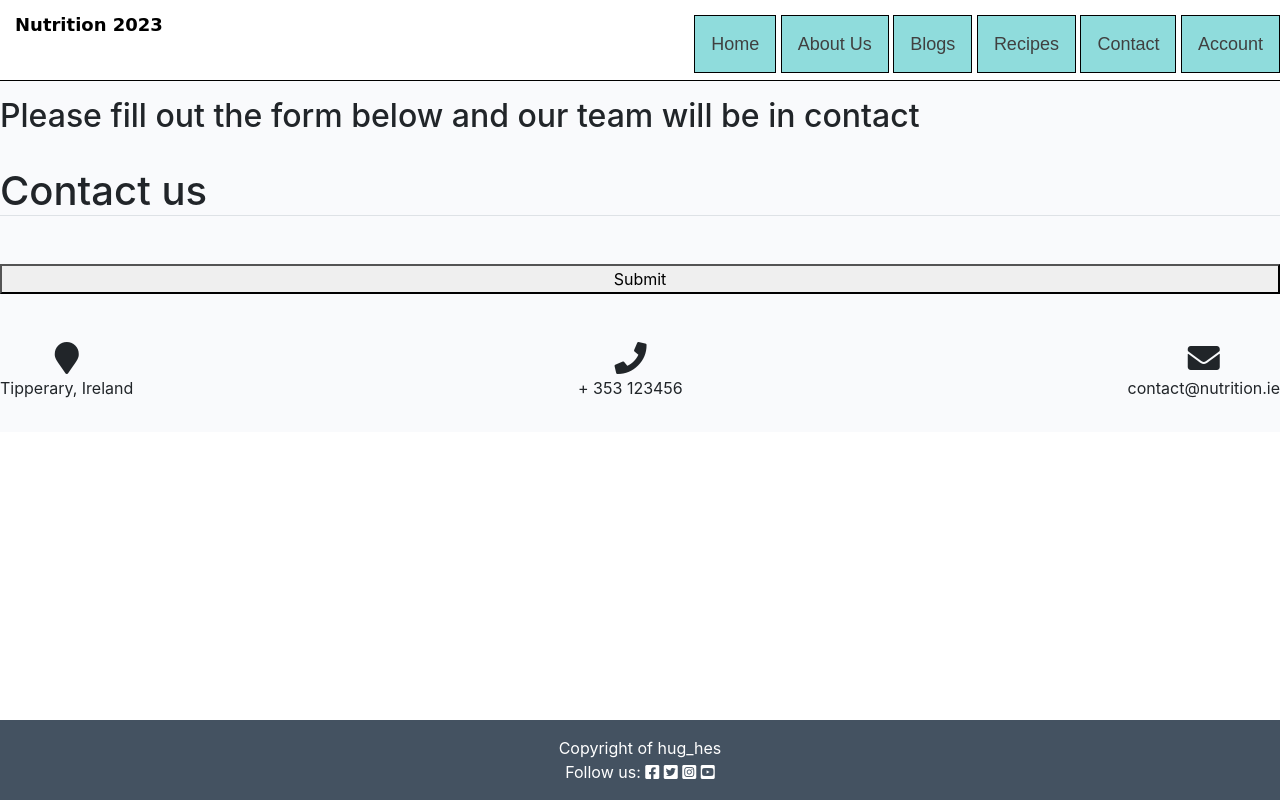
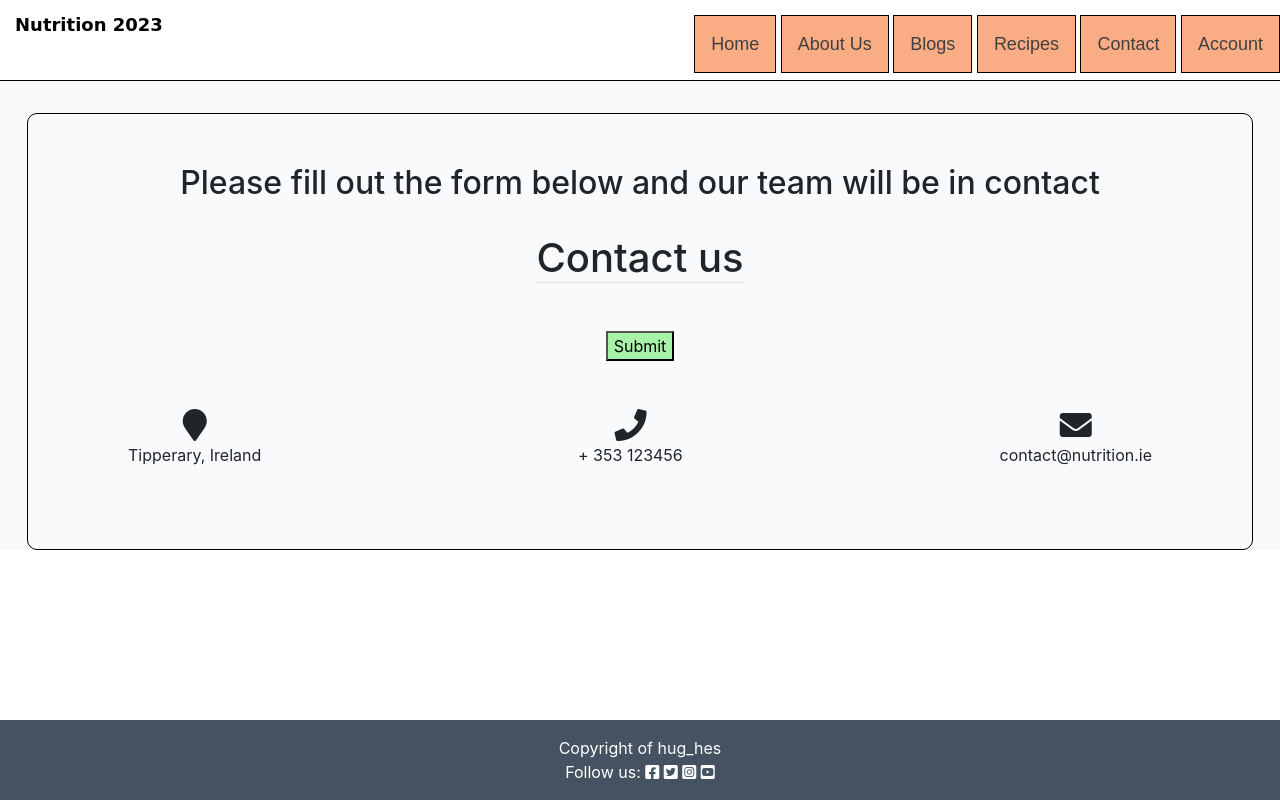
Before and after one commit to hughes84/my-blog-pp4, a Django app: page /contact in a window 1280 px wide. Run offline with Django 3.2, Linux system fonts and the light colour scheme; some libraries are stand-ins or nearby versions.

Commit message:
Add style to contact and resipedetail page

```diff
--- a/static/css/style.css
+++ b/static/css/style.css
@@ -59,38 +59,15 @@ body {
 }
 
 .masthead {
-    margin-top: 10px;
-    overflow: hidden;
-    position: relative;
-    display: inline-block;
-    height: 33vh;
-    width: 100%;
+    margin-top: 40px;
+
 }
 
 .masthead-text {
     background-color: #445261;
     color: white;
-    position: relative;
+
 }
-
-.masthead-image {
-    position: relative;
-    overflow: hidden;
-}
-
-/* .masthead-image:after {
-    content: "";
-    position: absolute;
-    top: 0;
-    right: 90%;
-    height: 100%;
-    width: 150%;
-    background: #c30957;
-    -webkit-transform: skew(15deg);
-    -moz-transform: skew(15deg);
-    transform: skew(15deg);
-    z-index: 100;
-} */
 
 .post-link {
     text-decoration: none;
@@ -182,9 +159,10 @@ nav.main-navigation ul.nav-list {
 .hero-overlay {
     width: fit-content;
     height: fit-content;
-    background-color: #c55219;
+    background-color: rgba(245, 91, 13, 0.507);
     margin: 50px 0px 0 50px;
     padding: 1px;
+    border: solid white 2px;
 }
 
 .jumbotron {
@@ -201,7 +179,7 @@ nav.main-navigation ul.nav-list {
     line-height: 40px;
     border: 1px solid black;
     margin-top: 15px;
-    background-color:rgba(35, 187, 187, 0.507) ;
+    background-color:rgba(245, 91, 13, 0.507)
 }
 
 a.nav-link {
@@ -329,3 +307,75 @@ a.nav-link {
     overflow: hidden;
     box-shadow: 0.5px 1px 2px hsla(0, 0%, 20%, 1);
 }
+
+.card-container {
+    width: 100%;
+}
+
+.inner-card-container {
+    width: 90%;
+    flex-wrap: wrap;
+    display: flex;
+    flex-direction: row;
+    gap: 1.5%;
+    margin: 50px auto;
+}
+
+.container {
+    padding: 0 !important;
+}
+
+table {
+    width: 50% !important;
+}
+
+.containers {
+    justify-content: space-evenly;
+    align-items: center;
+    display: flex;
+    margin-top: 50px;
+}
+
+.containers img {
+    width: 30%;
+
+}
+
+.card {
+    width: 32%;
+    margin-bottom: 10px;
+}
+
+.form-section {
+    width: 100%;
+    height: 100%;
+    display: flex;
+    justify-content: center;
+    align-items: center;
+}
+
+.filler-form {
+    width: 80%;
+    height: fit-content;
+    border: 1px solid black;
+    border-radius: 10px;
+    padding: 50px 100px;
+    display: flex;
+    justify-content: center;
+    align-items: center;
+    flex-direction: column;
+}
+
+form p {
+    display: flex;
+    flex-direction: column;
+
+}
+
+.contact-btn {
+    background-color: rgb(168, 241, 168);
+}
+
+.contact-btn:hover {
+    background-color: white;
+}
```
